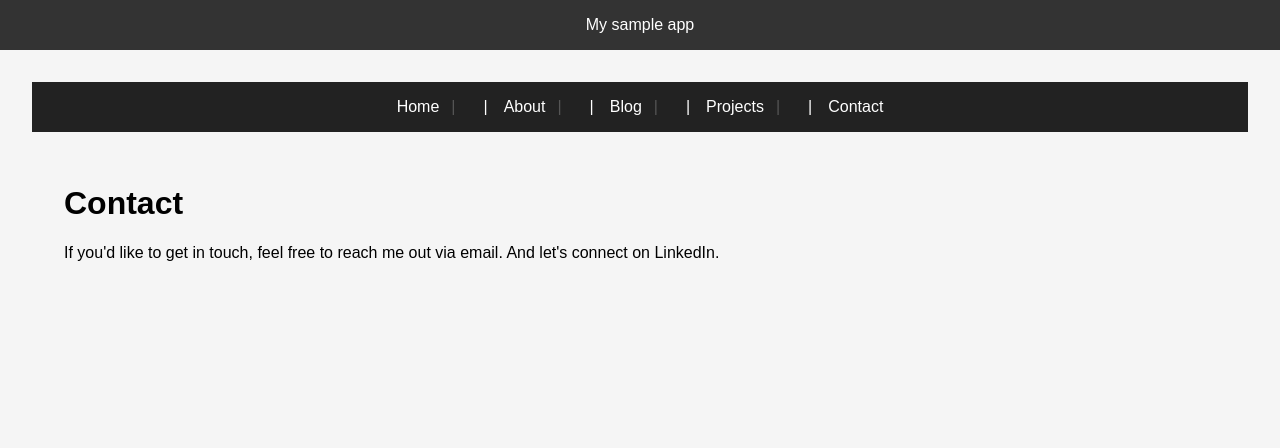
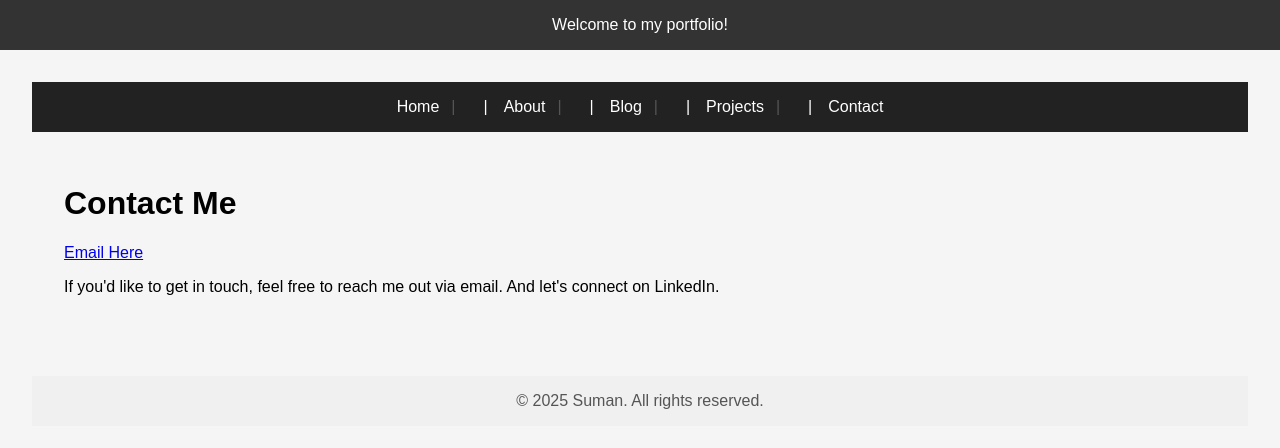
Before and after one commit to Kunwar-Suman/nextEssential, a Next.js app: page /contact in a window 1280 px wide. Shown: the top 448 px of the page. Built offline with nearby package versions, Linux system fonts and the light colour scheme.

Commit message:
added more features in routes and structured folder

```diff
--- a/src/app/contact/page.js
+++ b/src/app/contact/page.js
@@ -1,10 +1,15 @@
 import Layout from "@/components/Layout";
+import Link from "next/link";
 
 export default function ContactPage() {
   return (
     <Layout>
-      <h1>Contact</h1>
-      <p>If you'd like to get in touch, feel free to reach me out via email. And let's connect on LinkedIn.</p>
+      <h1>Contact Me</h1>
+      <Link href="/contact/email">Email Here</Link>
+      <p>
+        If you'd like to get in touch, feel free to reach me out via email. And
+        let's connect on LinkedIn.
+      </p>
     </Layout>
   );
 }
--- a/src/app/layout.js
+++ b/src/app/layout.js
@@ -4,7 +4,7 @@ export default function RootLayout({ children }) {
   return (
     <html lang="en">
       <body>
-        <header>My sample app</header>
+        <header>Welcome to my portfolio!</header>
         <main>{children}</main>
       </body>
     </html>
--- /dev/null
+++ b/src/components/Footer.js
@@ -0,0 +1,9 @@
+import styles from "../styles/Footer.module.css";
+
+export default function Footer() {
+  return (
+    <footer className={styles.footer}>
+      © 2025 Suman. All rights reserved.
+    </footer>
+  );
+}
--- a/src/components/Layout.js
+++ b/src/components/Layout.js
@@ -1,10 +1,16 @@
 import Navbar from "./Navbar";
+import Footer from "./Footer";
 
+export const metadata = {
+  title: "Suman Portfolio",
+  description: "Welcome to my website",
+};
 export default function Layout({ children }) {
   return (
     <>
       <Navbar />
       <main>{children}</main>
+      <Footer />
     </>
   );
 }
--- a/src/components/Navbar.js
+++ b/src/components/Navbar.js
@@ -1,5 +1,5 @@
 import Link from "next/link";
-import styles from "./Navbar.module.css";
+import styles from "../styles/Navbar.module.css";
 
 export default function Navbar() {
 return (
--- /dev/null
+++ b/src/styles/Footer.module.css
@@ -0,0 +1,7 @@
+.footer {
+  padding: 1rem;
+  text-align: center;
+  background-color: #f0f0f0;
+  color: #555;
+  margin-top: 2rem;
+}
```
Also changed, not shown: src/app/contact/email/page.js (added, +8 -0 lines), src/styles/Navbar.module.css (renamed from src/components/Navbar.module.css).
